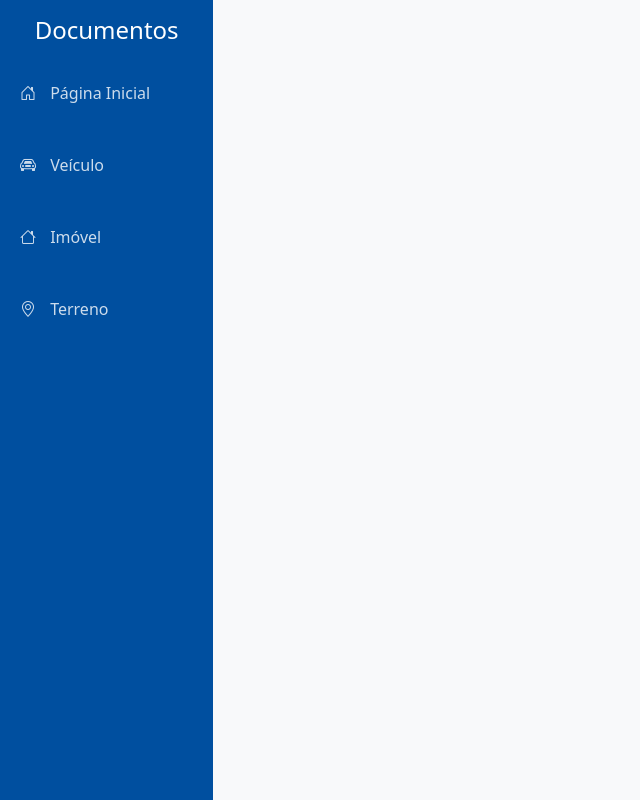
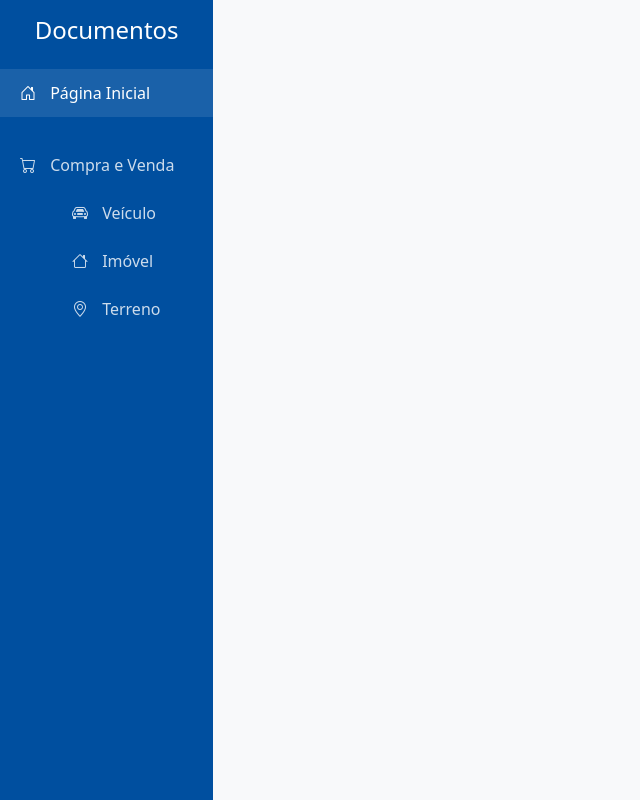
Before and after one commit to Antonio-Neves/document-automation, a Django app: page / in a window 1280 px wide. Shown: the whole page, without its empty margins (0-640 px from the left). Run offline with Django 5.2, Linux system fonts and the light colour scheme; some libraries are stand-ins or nearby versions.

Commit message:
Created sub topics in sidebar

```diff
--- a/base/static/base/css/my_styles.css
+++ b/base/static/base/css/my_styles.css
@@ -48,6 +48,26 @@
 .sidebar .nav-link i {
     margin-right: 10px;
     width: 20px;
+}
+
+.sidebar .nav-topic {
+    display: block;
+    color: rgba(255, 255, 255, 0.8);
+    padding: 12px 20px;
+    cursor: default;
+}
+
+.sidebar .nav-topic i {
+    margin-right: 10px;
+    width: 20px;
+}
+
+.sidebar .sidebar-submenu .nav-link {
+    padding-left: 72px;
+}
+
+.sidebar .sidebar-submenu .nav-link.active {
+    border-left: 3px solid #fff;
 }
 
 .content-wrapper {
--- a/base/templates/base/_base_sidebar.html
+++ b/base/templates/base/_base_sidebar.html
@@ -6,9 +6,10 @@
             <h4 class="text-white">Documentos</h4>
         </div>
 
+        {% with current=request.resolver_match.url_name %}
         <ul class="nav flex-column">
             <li class="nav-item">
-                <a class="nav-link"
+                <a class="nav-link{% if current == 'dashboard' %} active{% endif %}"
                    href="{% url 'dashboard' %}">
                     <i class="bi bi-house-door"></i>
                     Página Inicial
@@ -16,27 +17,36 @@
             </li>
 
             <li class="nav-item mt-4">
-                <a class="nav-link"
+                <span class="nav-topic">
+                    <i class="bi bi-cart"></i>
+                    Compra e Venda
+                </span>
+
+                <ul class="nav flex-column sidebar-submenu">
+                    <li class="nav-item">
+                        <a class="nav-link{% if current == 'contract_sale_vehicle' %} active{% endif %}"
                            href="{% url 'contract_sale_vehicle' %}">
                             <i class="bi bi-car-front"></i>
                             Veículo
                         </a>
                     </li>
 
-            <li class="nav-item mt-4">
-                <a class="nav-link"
+                    <li class="nav-item">
+                        <a class="nav-link{% if current == 'contract_sale_property' %} active{% endif %}"
                            href="{% url 'contract_sale_property' %}">
                             <i class="bi bi-house"></i>
                             Imóvel
                         </a>
                     </li>
 
-            <li class="nav-item mt-4">
-                <a class="nav-link"
+                    <li class="nav-item">
+                        <a class="nav-link{% if current == 'contract_sale_land' %} active{% endif %}"
                            href="{% url 'contract_sale_land' %}">
                             <i class="bi bi-geo-alt"></i>
                             Terreno
                         </a>
+                    </li>
+                </ul>
             </li>
 
 {#            <li class="nav-item mt-4">#}
@@ -56,5 +66,6 @@
 {#                </form>#}
 {#            </li>#}
         </ul>
+        {% endwith %}
     </div>
 </nav>
```
Also changed, not shown: docs/documentation/06-adding-a-new-document-type.md (+10 -1 lines). Lines whose indentation alone changed are shown as unchanged.
